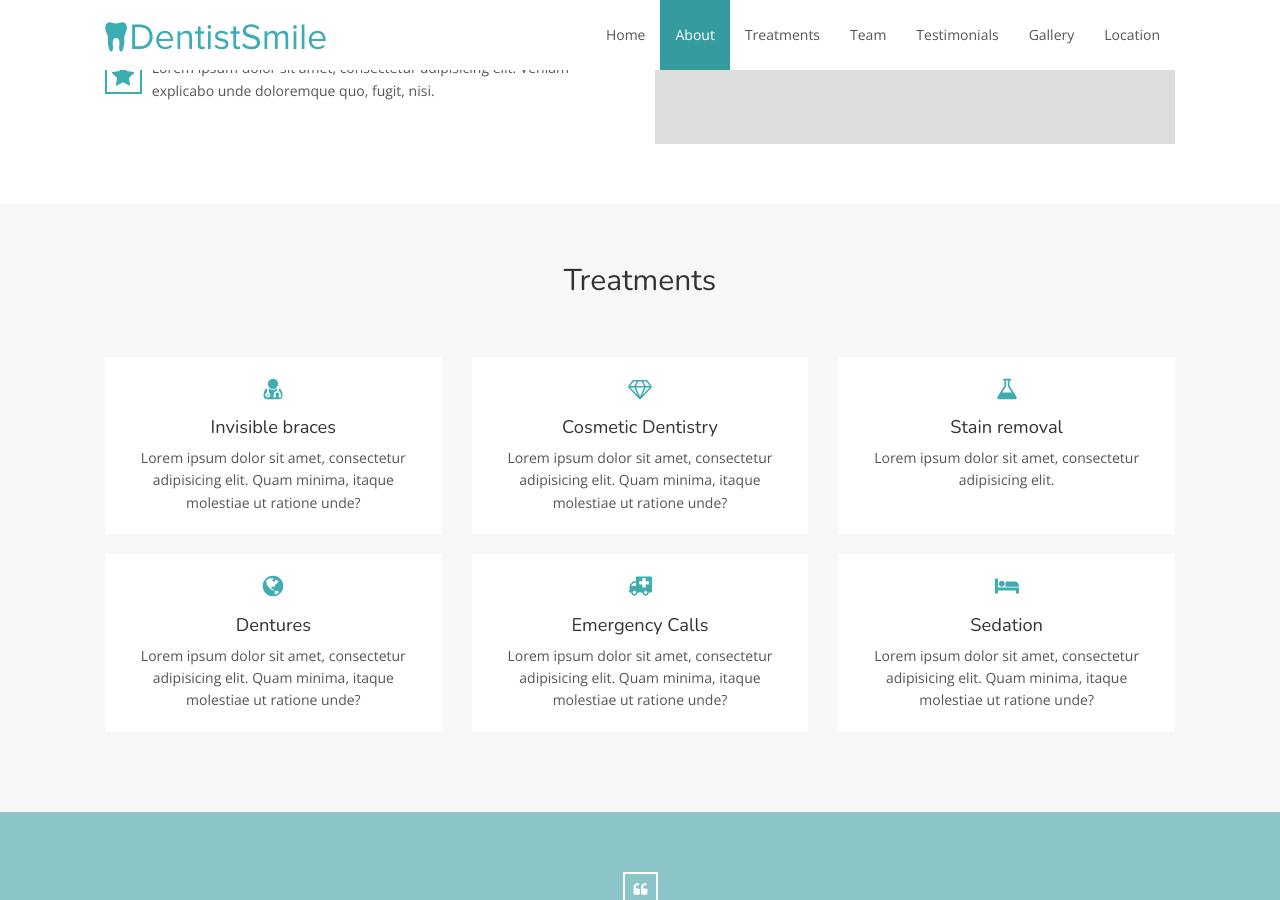
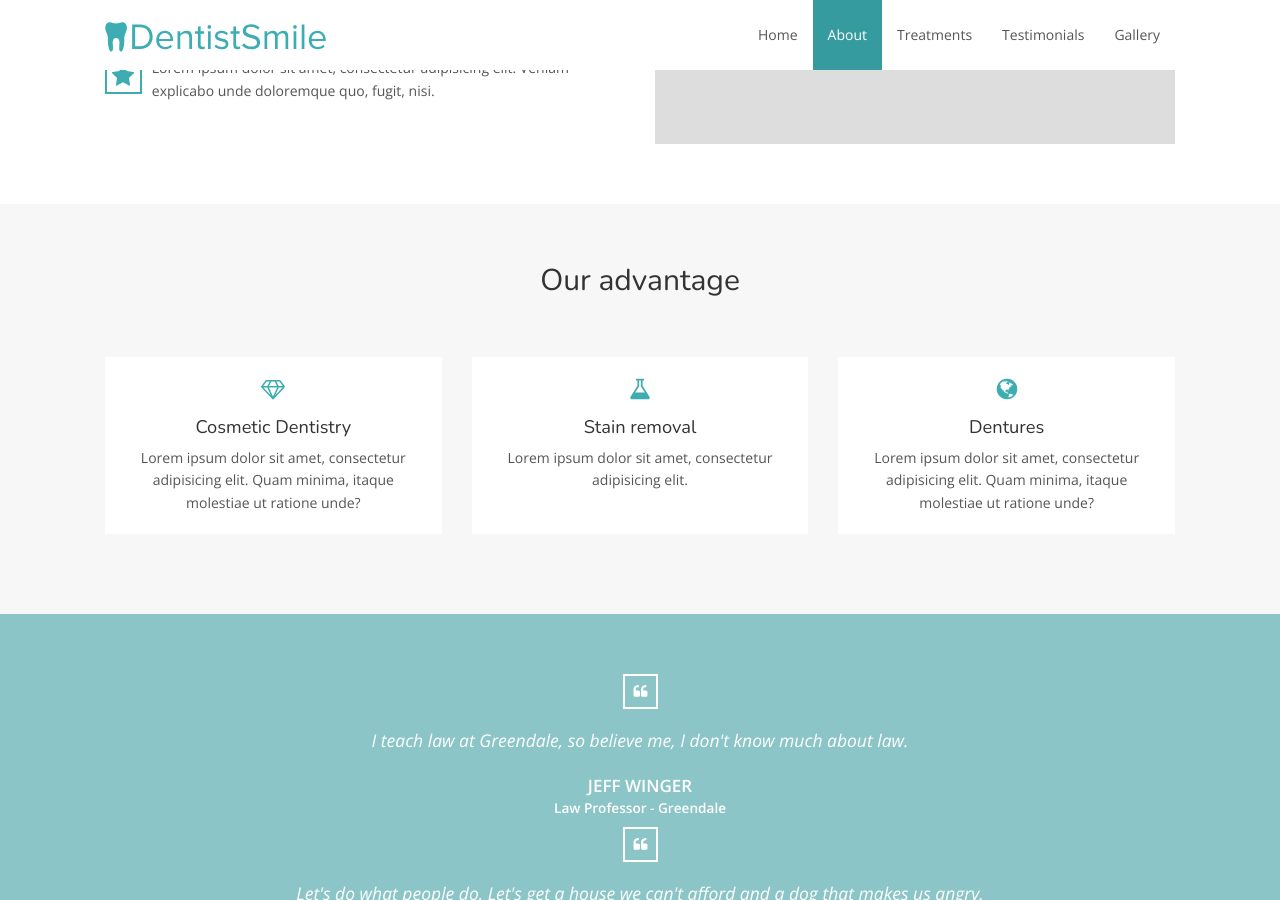
Before and after one commit to senfend/senfend.github.io, a Jekyll site: the page built from index.html, in a window 1280 px wide and 900 px high, scrolled down 1149 px. Built offline with Jekyll 4.4.1, drawn with Linux system fonts in a browser that asks for light colours; nearby versions of some CDN libraries; some of the changed text lies outside the part shown.

Commit message:
some changes 2

```diff
--- a/_data/treatments.yml
+++ b/_data/treatments.yml
@@ -1,7 +1,3 @@
-- icon: icon-user-md
-  title: Invisible braces
-  description: Lorem ipsum dolor sit amet, consectetur adipisicing elit. Quam minima, itaque molestiae ut ratione unde?
-
 - icon: icon-diamond
   title: Cosmetic Dentistry
   description: Lorem ipsum dolor sit amet, consectetur adipisicing elit. Quam minima, itaque molestiae ut ratione unde?
@@ -13,11 +9,3 @@
 - icon: icon-globe
   title: Dentures
   description: Lorem ipsum dolor sit amet, consectetur adipisicing elit. Quam minima, itaque molestiae ut ratione unde?
-
-- icon: icon-ambulance
-  title: Emergency Calls
-  description: Lorem ipsum dolor sit amet, consectetur adipisicing elit. Quam minima, itaque molestiae ut ratione unde?
-
-- icon: icon-bed
-  title: Sedation
-  description: Lorem ipsum dolor sit amet, consectetur adipisicing elit. Quam minima, itaque molestiae ut ratione unde?
--- a/_includes/header.html
+++ b/_includes/header.html
@@ -3,7 +3,8 @@
     <div class="container-fluid">
         <!-- Brand and toggle get grouped for better mobile display -->
         <div class="navbar-header">
-            <button type="button" class="navbar-toggle collapsed" data-toggle="collapse" data-target="#bs-example-navbar-collapse-1" aria-expanded="false">
+            <button type="button" class="navbar-toggle collapsed" data-toggle="collapse"
+                data-target="#bs-example-navbar-collapse-1" aria-expanded="false">
                 <span class="sr-only">Toggle navigation</span>
                 <span class="icon-bar"></span>
                 <span class="icon-bar"></span>
@@ -18,10 +19,8 @@
                 <li><a class="scroll" href="#top">Home</a></li>
                 <li><a class="scroll" href="#about">About</a></li>
                 <li><a class="scroll" href="#treatments">Treatments</a></li>
-                <li><a class="scroll" href="#team">Team</a></li>
                 <li><a class="scroll" href="#testimonials">Testimonials</a></li>
                 <li><a class="scroll" href="#gallery">Gallery</a></li>
-                <li><a class="scroll" href="#location">Location</a></li>
             </ul>
         </div>
     </div>
--- a/index.html
+++ b/index.html
@@ -152,7 +152,7 @@ layout: default
 <!-- Start Treatments -->
 <div id="treatments" class="treatments">
     <div class="container-fluid">
-        <h2 class="section-title">Treatments</h2>
+        <h2 class="section-title">Our advantage</h2>
 
         <div class="row">
             {% for treatment in site.data.treatments %}
```
Also changed, not shown: other parts of index.html (+1 -1 lines), img/hero.jpg, 1 other file.
